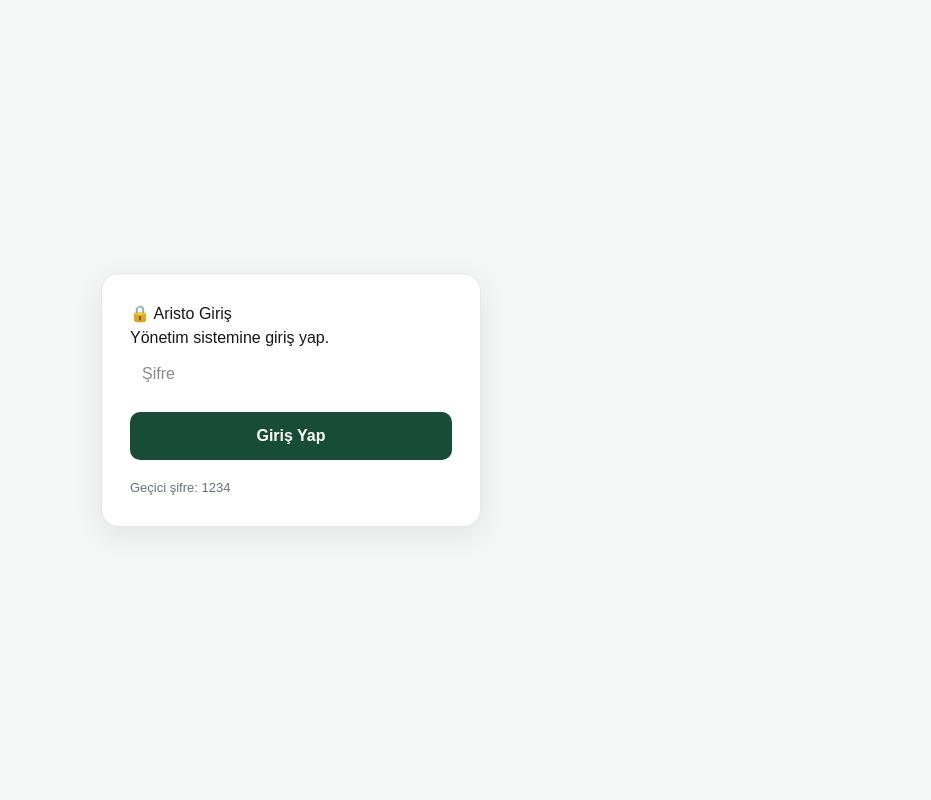
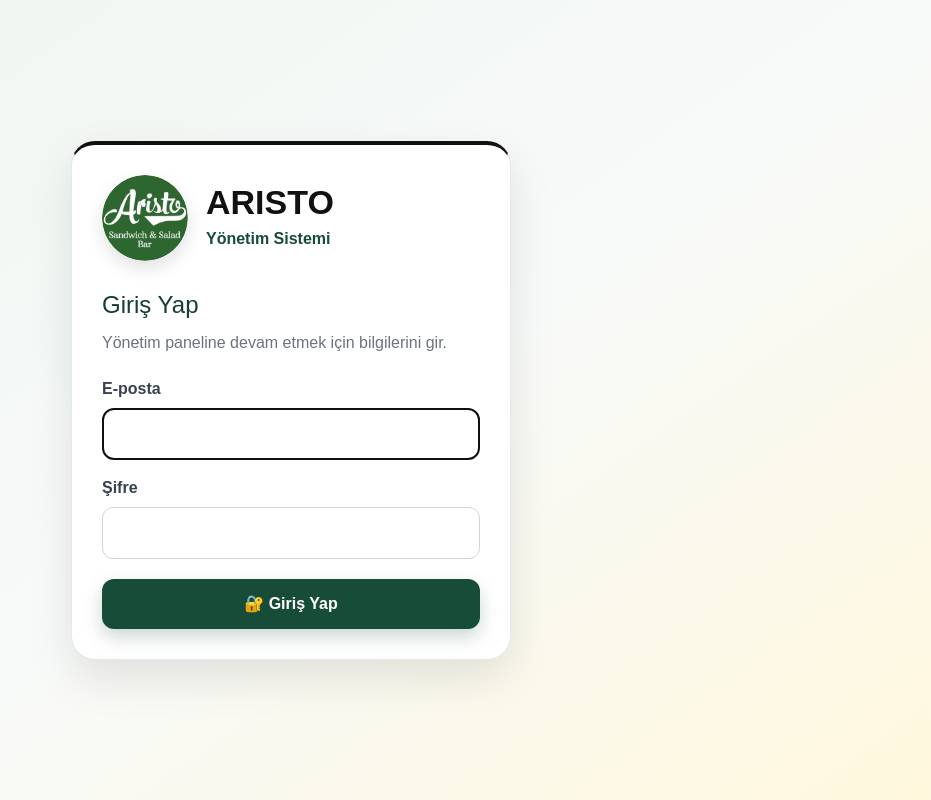
Before and after one commit to aristosandwich/aristo-yonetim-sistemi, a Next.js app: page /giris in a window 1280 px wide. Shown: the whole page, without its empty margins (349-1280 px from the left). Built offline with nearby package versions, Linux system fonts and the light colour scheme; no server answers.

Commit message:
Giris sistemi ve oturum duzeltmesi

```diff
--- a/app/giris/page.tsx
+++ b/app/giris/page.tsx
@@ -1,22 +1,46 @@
 "use client";
 
+import Image from "next/image";
+import type { FormEvent } from "react";
 import { useState } from "react";
 import { useRouter } from "next/navigation";
+import { supabase } from "../lib/supabase";
 
 export default function Giris() {
   const router = useRouter();
-
+  const [eposta, setEposta] = useState("");
   const [sifre, setSifre] = useState("");
   const [hata, setHata] = useState("");
+  const [girisYapiliyor, setGirisYapiliyor] =
+    useState(false);
 
-  function girisYap() {
-    if (sifre === "1234") {
-      localStorage.setItem("aristo-giris", "tamam");
-      router.push("/");
+  async function girisYap(e: FormEvent<HTMLFormElement>) {
+    e.preventDefault();
+
+    const temizEposta = eposta.trim();
+
+    if (!temizEposta || !sifre) {
+      setHata("E-posta ve şifre alanlarını doldur.");
       return;
     }
 
-    setHata("Şifre yanlış.");
+    setHata("");
+    setGirisYapiliyor(true);
+
+    const { error } = await supabase.auth.signInWithPassword({
+      email: temizEposta,
+      password: sifre,
+    });
+
+    if (error) {
+      console.error("Giriş yapılamadı:", error);
+      setHata("E-posta veya şifre hatalı.");
+      setGirisYapiliyor(false);
+      return;
+    }
+
+    router.replace("/");
+    router.refresh();
   }
 
   return (
@@ -25,80 +49,192 @@
         minHeight: "100vh",
         display: "grid",
         placeItems: "center",
-        background: "#f4f7f5",
-        padding: "20px",
+        background:
+          "linear-gradient(145deg, #edf5f0 0%, #f8faf9 55%, #fff8dd 100%)",
+        padding: "24px",
         fontFamily: "Arial, sans-serif",
       }}
     >
-      <div
+      <section
         style={{
           width: "100%",
-          maxWidth: "380px",
+          maxWidth: "440px",
           background: "#ffffff",
           border: "1px solid #e5e7eb",
-          borderRadius: "18px",
-          padding: "28px",
-          boxShadow: "0 8px 30px rgba(0,0,0,0.08)",
+          borderTop: "4px solid #111111",
+          borderRadius: "24px",
+          padding: "30px",
+          boxShadow: "0 18px 45px rgba(0,0,0,.10)",
         }}
       >
-        <h1>🔒 Aristo Giriş</h1>
+        <div
+          style={{
+            display: "flex",
+            alignItems: "center",
+            gap: "18px",
+            marginBottom: "26px",
+          }}
+        >
+          <Image
+            src="/aristo-logo.png"
+            alt="Aristo"
+            width={86}
+            height={86}
+            priority
+            style={{
+              width: "86px",
+              height: "86px",
+              objectFit: "contain",
+              borderRadius: "50%",
+              boxShadow: "0 7px 18px rgba(0,0,0,.12)",
+            }}
+          />
 
-        <p>Yönetim sistemine giriş yap.</p>
+          <div>
+            <h1
+              style={{
+                margin: 0,
+                color: "#111111",
+                fontSize: "34px",
+                lineHeight: 1,
+                fontWeight: 900,
+              }}
+            >
+              ARISTO
+            </h1>
+            <p
+              style={{
+                margin: "8px 0 0",
+                color: "#174d38",
+                fontWeight: 800,
+              }}
+            >
+              Yönetim Sistemi
+            </p>
+          </div>
+        </div>
 
-        <input
-          type="password"
-          placeholder="Şifre"
-          value={sifre}
-          onChange={(event) => {
-            setSifre(event.target.value);
-            setHata("");
-          }}
-          onKeyDown={(event) => {
-            if (event.key === "Enter") {
-              girisYap();
-            }
-          }}
+        <h2
           style={{
-            width: "100%",
-            padding: "12px",
-            boxSizing: "border-box",
-            marginBottom: "14px",
-          }}
-        />
-
-        <button
-          onClick={girisYap}
-          style={{
-            width: "100%",
-            padding: "12px",
-            background: "#174d38",
-            color: "#ffffff",
-            border: "none",
-            borderRadius: "10px",
-            fontWeight: "bold",
-            cursor: "pointer",
+            margin: "0 0 8px",
+            color: "#153f30",
+            fontSize: "24px",
           }}
         >
           Giriş Yap
-        </button>
-
-        {hata && (
-          <p style={{ color: "#b91c1c", marginBottom: 0 }}>
-            {hata}
-          </p>
-        )}
+        </h2>
 
         <p
           style={{
-            marginTop: "18px",
-            marginBottom: 0,
-            fontSize: "13px",
+            margin: "0 0 22px",
             color: "#6b7280",
+            lineHeight: 1.5,
           }}
         >
-          Geçici şifre: 1234
+          Yönetim paneline devam etmek için bilgilerini gir.
         </p>
-      </div>
+
+        <form onSubmit={girisYap}>
+          <label
+            htmlFor="eposta"
+            style={{
+              display: "block",
+              marginBottom: "7px",
+              color: "#374151",
+              fontWeight: 700,
+            }}
+          >
+            E-posta
+          </label>
+
+          <input
+            id="eposta"
+            type="email"
+            value={eposta}
+            onChange={(e) => setEposta(e.target.value)}
+            autoComplete="email"
+            autoFocus
+            disabled={girisYapiliyor}
+            style={{
+              width: "100%",
+              boxSizing: "border-box",
+              padding: "13px 14px",
+              border: "1px solid #d1d5db",
+              borderRadius: "11px",
+              background: "#ffffff",
+              fontSize: "16px",
+              marginBottom: "16px",
+            }}
+          />
+
+          <label
+            htmlFor="sifre"
+            style={{
+              display: "block",
+              marginBottom: "7px",
+              color: "#374151",
+              fontWeight: 700,
+            }}
+          >
+            Şifre
+          </label>
+
+          <input
+            id="sifre"
+            type="password"
+            value={sifre}
+            onChange={(e) => setSifre(e.target.value)}
+            autoComplete="current-password"
+            disabled={girisYapiliyor}
+            style={{
+              width: "100%",
+              boxSizing: "border-box",
+              padding: "13px 14px",
+              border: "1px solid #d1d5db",
+              borderRadius: "11px",
+              background: "#ffffff",
+              fontSize: "16px",
+            }}
+          />
+
+          {hata && (
+            <div
+              role="alert"
+              style={{
+                marginTop: "16px",
+                padding: "12px 14px",
+                borderRadius: "10px",
+                background: "#fef2f2",
+                border: "1px solid #fecaca",
+                color: "#b91c1c",
+                fontWeight: 700,
+              }}
+            >
+              {hata}
+            </div>
+          )}
+
+          <button
+            type="submit"
+            disabled={girisYapiliyor}
+            style={{
+              width: "100%",
+              minHeight: "50px",
+              marginTop: "20px",
+              border: "none",
+              borderRadius: "12px",
+              background: girisYapiliyor ? "#6b8b7d" : "#174d38",
+              color: "#ffffff",
+              fontSize: "16px",
+              fontWeight: 800,
+              cursor: girisYapiliyor ? "wait" : "pointer",
+              boxShadow: "0 8px 18px rgba(23,77,56,.22)",
+            }}
+          >
+            {girisYapiliyor ? "Giriş yapılıyor…" : "🔐 Giriş Yap"}
+          </button>
+        </form>
+      </section>
     </main>
   );
 }
--- a/app/layout.tsx
+++ b/app/layout.tsx
@@ -1,5 +1,6 @@
 import type { Metadata } from "next";
 import { Geist, Geist_Mono } from "next/font/google";
+import AuthGuard from "./ui/AuthGuard";
 import "./globals.css";
 
 const geistSans = Geist({
@@ -13,8 +14,8 @@
 });
 
 export const metadata: Metadata = {
-  title: "Create Next App",
-  description: "Generated by create next app",
+  title: "Aristo Yönetim Sistemi",
+  description: "Aristo Sandwich & Salad Bar yönetim paneli",
 };
 
 export default function RootLayout({
@@ -24,10 +25,12 @@
 }>) {
   return (
     <html
-      lang="en"
+      lang="tr"
       className={`${geistSans.variable} ${geistMono.variable} h-full antialiased`}
     >
-      <body className="min-h-full flex flex-col">{children}</body>
+      <body className="min-h-full flex flex-col">
+        <AuthGuard>{children}</AuthGuard>
+      </body>
     </html>
   );
 }
--- a/app/lib/supabase.ts
+++ b/app/lib/supabase.ts
@@ -1,12 +1,23 @@
 import { createClient } from "@supabase/supabase-js";
 
-const supabaseUrl =
-  process.env.NEXT_PUBLIC_SUPABASE_URL!;
+const supabaseUrl = process.env.NEXT_PUBLIC_SUPABASE_URL;
+const supabaseKey =
+  process.env.NEXT_PUBLIC_SUPABASE_PUBLISHABLE_KEY;
 
-const supabaseKey =
-  process.env.NEXT_PUBLIC_SUPABASE_PUBLISHABLE_KEY!;
+if (!supabaseUrl || !supabaseKey) {
+  throw new Error(
+    "Supabase ortam değişkenleri eksik. .env.local dosyasını kontrol et."
+  );
+}
 
 export const supabase = createClient(
   supabaseUrl,
-  supabaseKey
+  supabaseKey,
+  {
+    auth: {
+      persistSession: true,
+      autoRefreshToken: true,
+      detectSessionInUrl: true,
+    },
+  }
 );
--- /dev/null
+++ b/app/ui/AuthGuard.tsx
@@ -0,0 +1,102 @@
+"use client";
+
+import type { ReactNode } from "react";
+import { useEffect, useState } from "react";
+import { usePathname } from "next/navigation";
+import { supabase } from "../lib/supabase";
+
+const GIRIS_SAYFASI = "/giris";
+
+export default function AuthGuard({
+  children,
+}: {
+  children: ReactNode;
+}) {
+  const pathname = usePathname();
+  const [kontrolEdiliyor, setKontrolEdiliyor] =
+    useState(true);
+  const [oturumVar, setOturumVar] = useState(false);
+
+  useEffect(() => {
+    let aktif = true;
+
+    function yonlendir(girisYapildi: boolean) {
+      if (girisYapildi && pathname === GIRIS_SAYFASI) {
+        window.location.replace("/");
+        return;
+      }
+
+      if (!girisYapildi && pathname !== GIRIS_SAYFASI) {
+        window.location.replace(GIRIS_SAYFASI);
+      }
+    }
+
+    async function oturumuKontrolEt() {
+      const { data, error } = await supabase.auth.getSession();
+
+      if (!aktif) return;
+
+      if (error) {
+        console.error("Oturum kontrol edilemedi:", error);
+      }
+
+      const girisYapildi = Boolean(data.session);
+      setOturumVar(girisYapildi);
+      setKontrolEdiliyor(false);
+      yonlendir(girisYapildi);
+    }
+
+    void oturumuKontrolEt();
+
+    const {
+      data: { subscription },
+    } = supabase.auth.onAuthStateChange((_olay, session) => {
+      if (!aktif) return;
+
+      const girisYapildi = Boolean(session);
+      setOturumVar(girisYapildi);
+      setKontrolEdiliyor(false);
+      yonlendir(girisYapildi);
+    });
+
+    return () => {
+      aktif = false;
+      subscription.unsubscribe();
+    };
+  }, [pathname]);
+
+  if (pathname === GIRIS_SAYFASI) {
+    return children;
+  }
+
+  if (kontrolEdiliyor || !oturumVar) {
+    return (
+      <main
+        style={{
+          minHeight: "100vh",
+          display: "grid",
+          placeItems: "center",
+          background: "#f4f7f5",
+          padding: "24px",
+          fontFamily: "Arial, sans-serif",
+        }}
+      >
+        <div
+          style={{
+            background: "#ffffff",
+            border: "1px solid #e5e7eb",
+            borderRadius: "20px",
+            padding: "28px",
+            boxShadow: "0 12px 30px rgba(0,0,0,.08)",
+            color: "#174d38",
+            fontWeight: 800,
+          }}
+        >
+          Oturum kontrol ediliyor…
+        </div>
+      </main>
+    );
+  }
+
+  return children;
+}
```
Also changed, not shown: app/ui/Header.tsx (+61 -1 lines).
